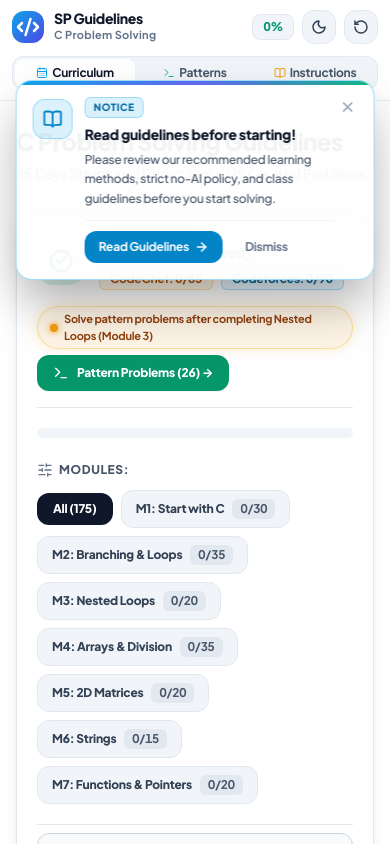
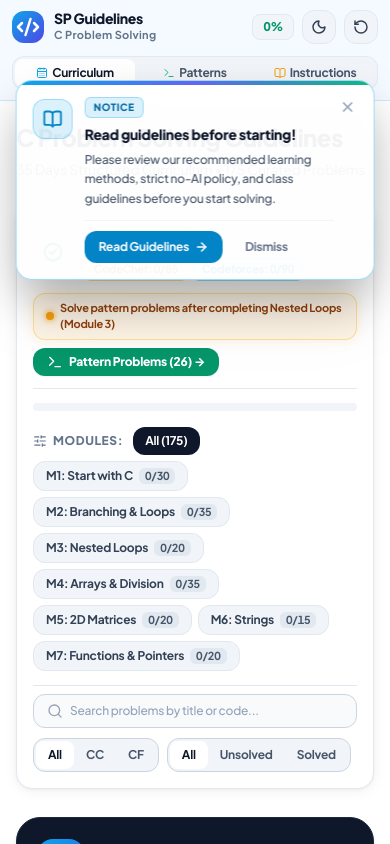
Before and after one commit to reza-05/sp_guidelines, a React (Vite) app: page / in a window 390 px wide. Shown: the top 844 px of the page. Built offline with nearby package versions, Linux system fonts and the light colour scheme.

Commit message:
feat(ui): add subtle skyblue tint to navbar and streamline top progress card to be wider & more compact in height

```diff
--- a/src/App.tsx
+++ b/src/App.tsx
@@ -208,7 +208,7 @@ export const App: React.FC = () => {
       />
 
       {/* Main Container: Wide, Spacious Layout */}
-      <div className="w-full max-w-[1400px] mx-auto px-4 sm:px-6 lg:px-8 py-6 sm:py-8 flex-1 flex flex-col gap-6">
+      <div className="w-full max-w-[1600px] mx-auto px-4 sm:px-6 lg:px-8 py-5 sm:py-7 flex-1 flex flex-col gap-6">
         {currentView === 'patterns' ? (
           <PatternLab onBackToCurriculum={() => handleChangeView('curriculum')} />
         ) : currentView === 'instructions' ? (
--- a/src/components/Navbar.tsx
+++ b/src/components/Navbar.tsx
@@ -23,7 +23,7 @@ export const Navbar: React.FC<NavbarProps> = ({
   const percentage = Math.round((solvedCount / totalCount) * 100);
 
   return (
-    <header className="sticky top-0 z-50 w-full backdrop-blur-xl bg-white/85 dark:bg-[#07090E]/85 border-b border-slate-200/80 dark:border-slate-800/80 transition-colors no-print shadow-2xs">
+    <header className="sticky top-0 z-50 w-full backdrop-blur-xl bg-sky-50/75 dark:bg-[#071324]/85 border-b border-sky-200/70 dark:border-sky-900/50 transition-colors no-print shadow-2xs">
       <div className="max-w-[1600px] mx-auto px-3 sm:px-6 lg:px-8 py-2.5 flex flex-wrap items-center justify-between gap-3">
 
         {/* Brand Logo & Title */}
--- a/src/components/TopFilterBar.tsx
+++ b/src/components/TopFilterBar.tsx
@@ -53,43 +53,43 @@ export const TopFilterBar: React.FC<TopFilterBarProps> = ({
   const hasActiveFilters = moduleFilter !== 'all' || platformFilter !== 'all' || statusFilter !== 'all' || search.trim() !== '';
 
   return (
-    <div className="w-full bg-white dark:bg-[#0C1017] border border-slate-200 dark:border-slate-800 rounded-3xl p-5 sm:p-6 shadow-[0_2px_14px_rgba(0,0,0,0.06),0_1px_3px_rgba(0,0,0,0.04)] dark:shadow-[0_4px_20px_rgba(0,0,0,0.4)] flex flex-col gap-5 no-print">
+    <div className="w-full bg-white dark:bg-[#0C1017] border border-slate-200 dark:border-slate-800 rounded-2xl sm:rounded-3xl p-4 sm:p-5 shadow-[0_2px_14px_rgba(0,0,0,0.06),0_1px_3px_rgba(0,0,0,0.04)] dark:shadow-[0_4px_20px_rgba(0,0,0,0.4)] flex flex-col gap-3.5 sm:gap-4 no-print">
       {/* 1. Header Row: Progress, Platform Badges & Pattern Problems CTA */}
-      <div className="flex flex-col lg:flex-row lg:items-center justify-between gap-4 pb-4 border-b border-slate-200 dark:border-slate-800">
-        <div className="flex items-center gap-3.5">
-          <div className="w-12 h-12 rounded-2xl bg-emerald-500/15 text-emerald-600 dark:text-emerald-400 flex items-center justify-center shrink-0 shadow-2xs">
-            <CheckCircle2 className="w-6 h-6 stroke-[2.5]" />
+      <div className="flex flex-col lg:flex-row lg:items-center justify-between gap-3 pb-3 border-b border-slate-200 dark:border-slate-800">
+        <div className="flex items-center gap-3">
+          <div className="w-10 h-10 sm:w-11 sm:h-11 rounded-xl bg-emerald-500/15 text-emerald-600 dark:text-emerald-400 flex items-center justify-center shrink-0 shadow-2xs">
+            <CheckCircle2 className="w-5 h-5 sm:w-6 sm:h-6 stroke-[2.5]" />
           </div>
           <div>
-            <div className="flex items-baseline gap-2.5">
+            <div className="flex items-baseline gap-2">
               <span className="text-2xl sm:text-3xl font-black text-slate-900 dark:text-white tracking-tight tabular-nums">
                 {percentage}%
               </span>
-              <span className="text-sm sm:text-base font-bold text-slate-500 dark:text-slate-400 tabular-nums">
+              <span className="text-xs sm:text-sm font-bold text-slate-500 dark:text-slate-400 tabular-nums">
                 ({solvedCount} / {totalProblems} Solved)
               </span>
             </div>
-            <div className="flex items-center gap-2 mt-1">
-              <span className="text-xs font-bold text-amber-700 dark:text-amber-300 bg-amber-500/10 px-2.5 py-0.5 rounded-md border border-amber-500/30 tabular-nums">
+            <div className="flex items-center gap-1.5 mt-0.5">
+              <span className="text-[11px] sm:text-xs font-bold text-amber-700 dark:text-amber-300 bg-amber-500/10 px-2 py-0.5 rounded-md border border-amber-500/30 tabular-nums">
                 CodeChef: {solvedCC}/{codechefProblems.length}
               </span>
-              <span className="text-xs font-bold text-sky-700 dark:text-sky-300 bg-sky-500/10 px-2.5 py-0.5 rounded-md border border-sky-500/30 tabular-nums">
+              <span className="text-[11px] sm:text-xs font-bold text-sky-700 dark:text-sky-300 bg-sky-500/10 px-2 py-0.5 rounded-md border border-sky-500/30 tabular-nums">
                 Codeforces: {solvedCF}/{codeforcesProblems.length}
               </span>
             </div>
           </div>
         </div>
 
-        {/* Pattern Problems Button with Notice */}
-        <div className="flex flex-col items-start sm:items-end gap-1.5 shrink-0 self-start sm:self-center">
-          <div className="inline-flex items-center gap-1.5 px-3 py-1 rounded-full bg-amber-500/10 dark:bg-amber-500/20 text-amber-800 dark:text-amber-300 border border-amber-400/40 text-[11px] sm:text-xs font-bold shadow-[0_0_12px_rgba(245,158,11,0.2)]">
+        {/* Pattern Problems Button with Notice side-by-side */}
+        <div className="flex flex-col sm:flex-row items-start sm:items-center gap-2 shrink-0">
+          <div className="inline-flex items-center gap-1.5 px-3 py-1.5 rounded-xl bg-amber-500/10 dark:bg-amber-500/20 text-amber-800 dark:text-amber-300 border border-amber-400/40 text-[11px] sm:text-xs font-bold shadow-[0_0_12px_rgba(245,158,11,0.15)]">
             <span className="w-2 h-2 rounded-full bg-amber-500 shadow-[0_0_6px_#f59e0b] shrink-0" />
             <span>Solve pattern problems after completing Nested Loops (Module 3)</span>
           </div>
 
           <button
             onClick={onNavigateToPatterns}
-            className="inline-flex items-center justify-center gap-2 px-4 py-2.5 rounded-xl bg-emerald-600 hover:bg-emerald-700 active:scale-95 text-white text-xs sm:text-sm font-extrabold shadow-sm hover:shadow transition-all shrink-0 cursor-pointer"
+            className="inline-flex items-center justify-center gap-1.5 px-3.5 py-1.5 rounded-xl bg-emerald-600 hover:bg-emerald-700 active:scale-95 text-white text-xs sm:text-sm font-extrabold shadow-sm hover:shadow transition-all shrink-0 cursor-pointer"
           >
             <Terminal className="w-4 h-4" />
             <span>Pattern Problems (26) →</span>
@@ -98,34 +98,23 @@ export const TopFilterBar: React.FC<TopFilterBarProps> = ({
       </div>
 
       {/* Progress Track Bar */}
-      <div className="w-full h-2.5 bg-slate-100 dark:bg-slate-800 rounded-full overflow-hidden">
+      <div className="w-full h-2 bg-slate-100 dark:bg-slate-800 rounded-full overflow-hidden">
         <div
           className="h-full bg-gradient-to-r from-emerald-500 via-teal-400 to-sky-500 rounded-full transition-all duration-300"
           style={{ width: `${percentage}%` }}
         />
       </div>
 
-      {/* 2. Module Selector Tabs */}
-      <div className="flex flex-col gap-2.5 pt-1">
-        <div className="flex items-center justify-between">
-          <span className="text-xs font-black uppercase tracking-wider text-slate-600 dark:text-slate-300 flex items-center gap-1.5">
-            <SlidersHorizontal className="w-4 h-4 text-slate-500" />
+      {/* 2. Module Selector Tabs (Inline & Clean) */}
+      <div className="flex flex-wrap items-center gap-1.5 sm:gap-2 pt-0.5">
+        <span className="text-xs font-black uppercase tracking-wider text-slate-500 dark:text-slate-400 flex items-center gap-1.5 mr-1 shrink-0">
+          <SlidersHorizontal className="w-3.5 h-3.5" />
           <span>Modules:</span>
         </span>
-          {moduleFilter !== 'all' && (
+
         <button
           onClick={() => onModuleChange('all')}
-              className="text-xs sm:text-sm font-bold text-sky-600 dark:text-sky-400 hover:underline"
-            >
-              Show All Modules
-            </button>
-          )}
-        </div>
-
-        <div className="flex flex-wrap items-center gap-2 pt-0.5">
-          <button
-            onClick={() => onModuleChange('all')}
-            className={`px-4 py-2 rounded-xl text-xs sm:text-sm font-black shrink-0 transition-all ${
+          className={`px-3 py-1.5 rounded-xl text-xs sm:text-sm font-bold shrink-0 transition-all cursor-pointer ${
             moduleFilter === 'all'
               ? 'bg-slate-900 dark:bg-white text-white dark:text-slate-900 shadow-xs'
               : 'bg-slate-100 hover:bg-slate-200 dark:bg-slate-800 dark:hover:bg-slate-700 text-slate-700 dark:text-slate-300 border border-slate-200 dark:border-slate-700'
@@ -144,14 +133,14 @@ export const TopFilterBar: React.FC<TopFilterBarProps> = ({
             <button
               key={m.num}
               onClick={() => onModuleChange(m.num)}
-                className={`px-3.5 py-2 rounded-xl text-xs sm:text-sm font-black shrink-0 transition-all flex items-center gap-2 ${
+              className={`px-3 py-1.5 rounded-xl text-xs sm:text-sm font-bold shrink-0 transition-all flex items-center gap-1.5 cursor-pointer ${
                 isSelected
                   ? 'bg-sky-600 text-white shadow-xs'
                   : 'bg-slate-100 hover:bg-slate-200 dark:bg-slate-800 dark:hover:bg-slate-700 text-slate-700 dark:text-slate-300 border border-slate-200 dark:border-slate-700'
               }`}
             >
               <span>{m.short}: {m.name}</span>
-                <span className={`text-xs px-2 py-0.5 rounded-md font-bold tabular-nums ${
+              <span className={`text-[11px] px-1.5 py-0.2 rounded-md font-bold tabular-nums ${
                 isSelected
                   ? 'bg-sky-700 text-white'
                   : 'bg-slate-200 dark:bg-slate-700 text-slate-600 dark:text-slate-400'
@@ -161,25 +150,33 @@ export const TopFilterBar: React.FC<TopFilterBarProps> = ({
             </button>
           );
         })}
-        </div>
+
+        {moduleFilter !== 'all' && (
+          <button
+            onClick={() => onModuleChange('all')}
+            className="text-xs font-bold text-sky-600 dark:text-sky-400 hover:underline ml-1 cursor-pointer"
+          >
+            Show All Modules
+          </button>
+        )}
       </div>
 
       {/* 3. Search & Platform / Status Filters */}
-      <div className="flex flex-col sm:flex-row sm:items-center justify-between gap-3.5 pt-2 border-t border-slate-200 dark:border-slate-800">
+      <div className="flex flex-col sm:flex-row sm:items-center justify-between gap-2.5 pt-2 border-t border-slate-200 dark:border-slate-800">
         {/* Search Input */}
-        <div className="relative flex-1 min-w-[220px]">
+        <div className="relative flex-1 min-w-[200px]">
           <Search className="w-4 h-4 absolute left-3.5 top-1/2 -translate-y-1/2 text-slate-400" />
           <input
             type="text"
             placeholder="Search problems by title or code..."
             value={search}
             onChange={(e) => onSearchChange(e.target.value)}
-            className="w-full pl-9 pr-8 py-2.5 text-xs sm:text-sm rounded-xl bg-slate-50 dark:bg-slate-900 border border-slate-300 dark:border-slate-700 text-slate-900 dark:text-white placeholder-slate-400 focus:outline-none focus:ring-2 focus:ring-sky-500 font-medium transition"
+            className="w-full pl-9 pr-8 py-2 text-xs sm:text-sm rounded-xl bg-slate-50 dark:bg-slate-900 border border-slate-300 dark:border-slate-700 text-slate-900 dark:text-white placeholder-slate-400 focus:outline-none focus:ring-2 focus:ring-sky-500 font-medium transition"
           />
           {search && (
             <button
               onClick={() => onSearchChange('')}
-              className="absolute right-3 top-1/2 -translate-y-1/2 text-slate-400 hover:text-slate-600 dark:hover:text-slate-200"
+              className="absolute right-3 top-1/2 -translate-y-1/2 text-slate-400 hover:text-slate-600 dark:hover:text-slate-200 cursor-pointer"
               aria-label="Clear Search"
             >
               <X className="w-4 h-4" />
@@ -188,7 +185,7 @@ export const TopFilterBar: React.FC<TopFilterBarProps> = ({
         </div>
 
         {/* Platform & Status Controls */}
-        <div className="flex flex-wrap items-center gap-2.5 shrink-0">
+        <div className="flex flex-wrap items-center gap-2 shrink-0">
           {/* Platform Segmented Control */}
           <div className="flex items-center bg-slate-100 dark:bg-slate-800 p-0.5 rounded-xl border border-slate-300 dark:border-slate-700">
             {[
@@ -199,7 +196,7 @@ export const TopFilterBar: React.FC<TopFilterBarProps> = ({
               <button
                 key={p.id}
                 onClick={() => onPlatformChange(p.id)}
-                className={`text-xs sm:text-sm font-extrabold py-1.5 px-3 rounded-lg transition-all ${
+                className={`text-xs sm:text-sm font-bold py-1.5 px-3 rounded-lg transition-all cursor-pointer ${
                   platformFilter === p.id
                     ? 'bg-white dark:bg-slate-900 text-slate-900 dark:text-white shadow-xs'
                     : 'text-slate-600 dark:text-slate-400 hover:text-slate-900 dark:hover:text-white'
@@ -220,7 +217,7 @@ export const TopFilterBar: React.FC<TopFilterBarProps> = ({
               <button
                 key={s.id}
                 onClick={() => onStatusChange(s.id)}
-                className={`text-xs sm:text-sm font-extrabold py-1.5 px-3 rounded-lg transition-all capitalize ${
+                className={`text-xs sm:text-sm font-bold py-1.5 px-3 rounded-lg transition-all capitalize cursor-pointer ${
                   statusFilter === s.id
                     ? 'bg-white dark:bg-slate-900 text-slate-900 dark:text-white shadow-xs'
                     : 'text-slate-600 dark:text-slate-400 hover:text-slate-900 dark:hover:text-white'
```
Lines whose indentation alone changed are shown as unchanged.
